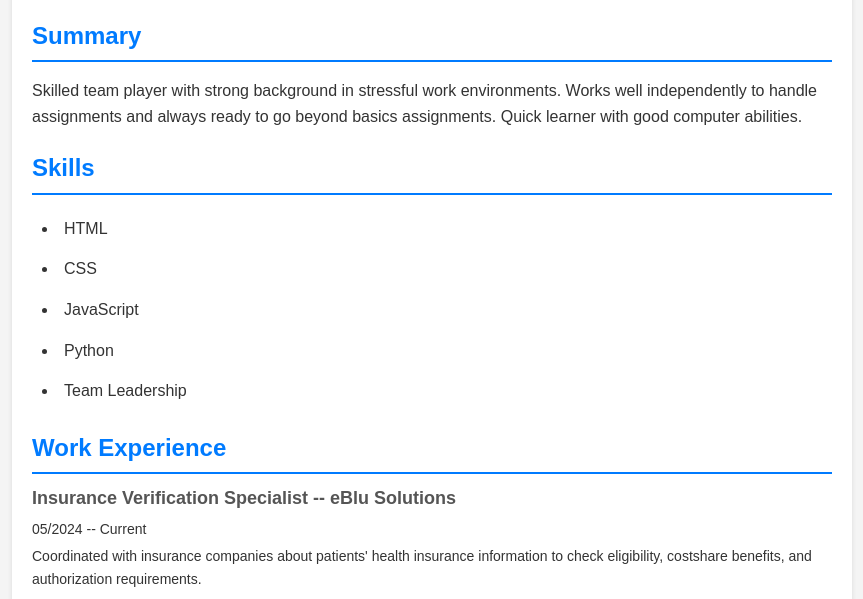
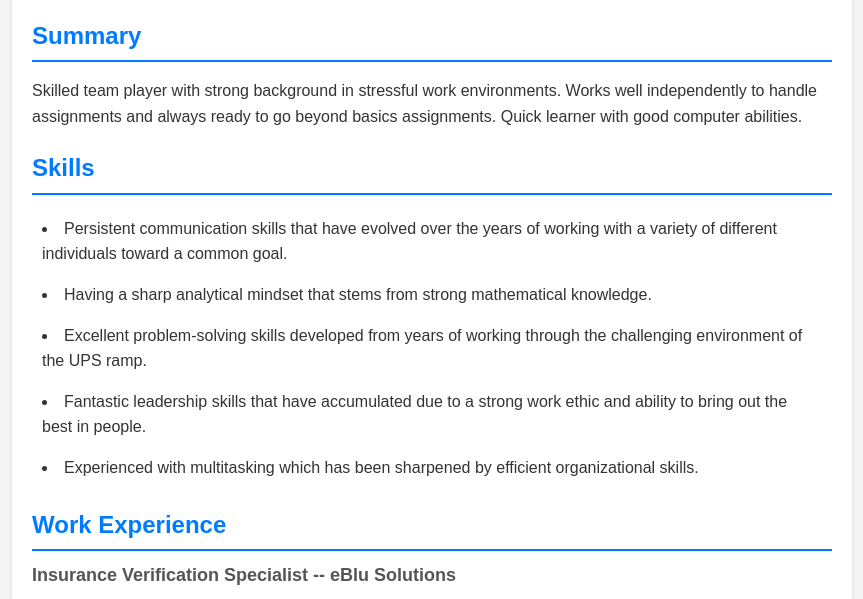
Before and after one commit to trillwill3489/trillwill3489.github.io, a plain HTML site: page index.html in a window 1280 px wide. Shown: the part 124-723 px from the top of the page, without its empty margins (208-1071 px from the left). Drawn offline with Linux system fonts and the light colour scheme.

Commit message:
Updated skills section

```diff
--- a/index.html
+++ b/index.html
@@ -96,11 +96,11 @@
                 <h2>Skills</h2>
                 <div class="skills">
                     <ul>
-                        <li>HTML</li>
-                        <li>CSS</li>
-                        <li>JavaScript</li>
-                        <li>Python</li>
-                        <li>Team Leadership</li>
+                        <li>Persistent communication skills that have evolved over the years of working with a variety of different individuals toward a common goal.</li>
+                        <li>Having a sharp analytical mindset that stems from strong mathematical knowledge.</li>
+                        <li>Excellent problem-solving skills developed from years of working through the challenging environment of the UPS ramp.</li>
+                        <li>Fantastic leadership skills that have accumulated due to a strong work ethic and ability to bring out the best in people.</li>
+                        <li>Experienced with multitasking which has been sharpened by efficient organizational skills.</li>
                     </ul>
                 </div>
             </section>
```
